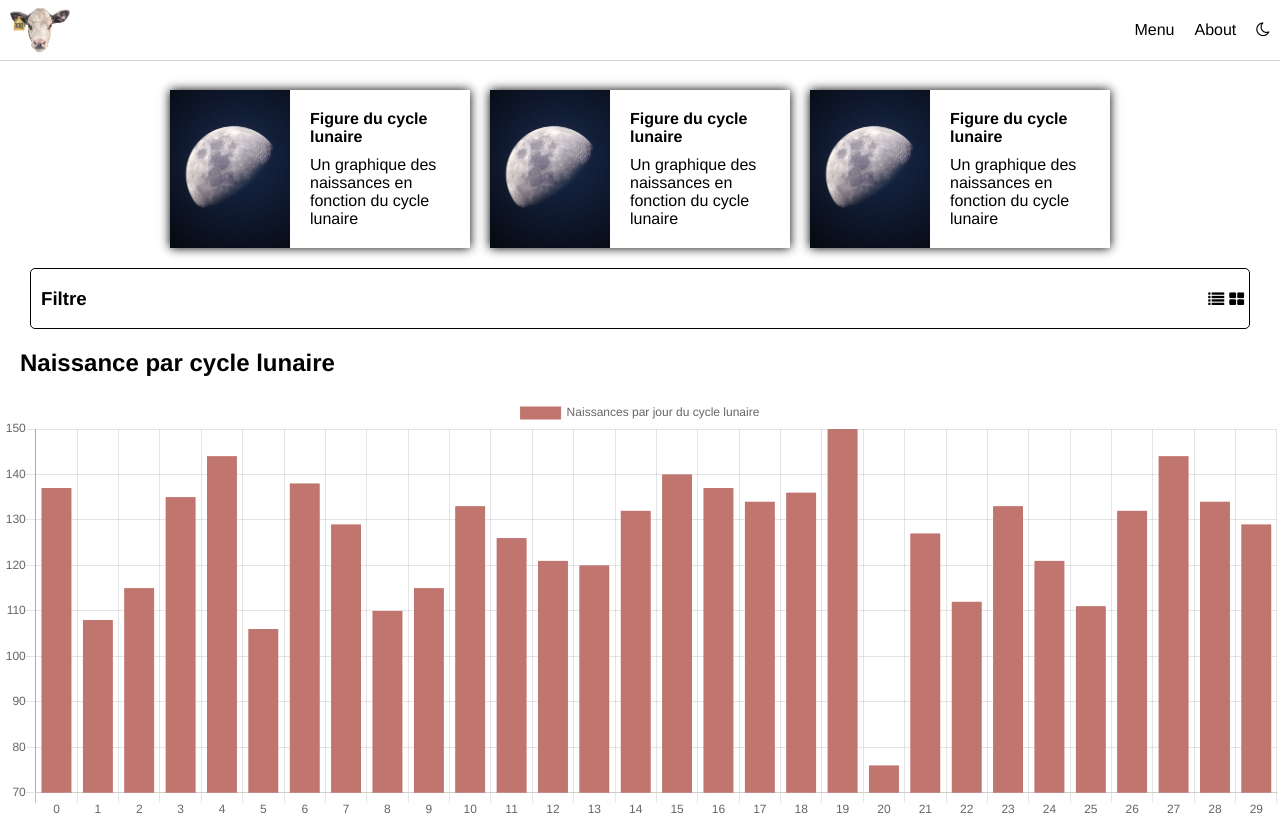
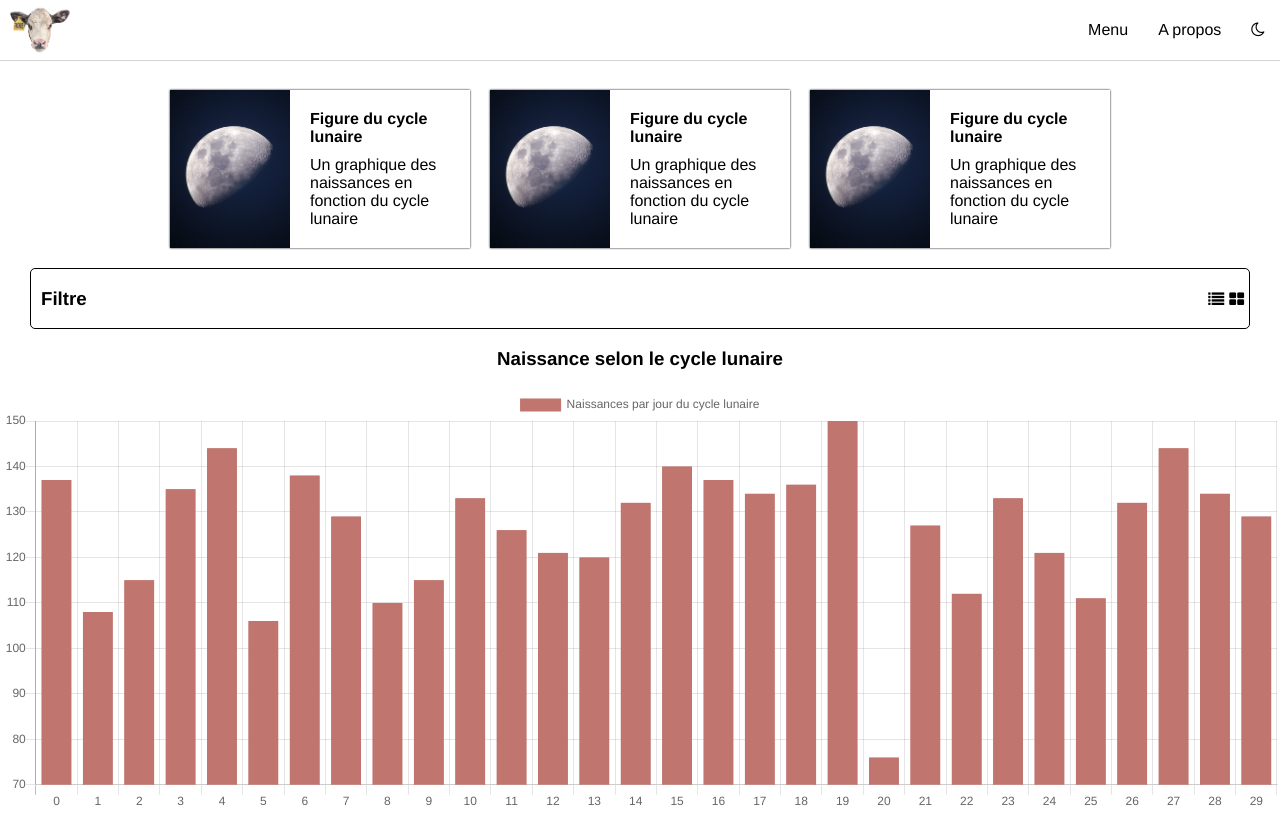
Before and after one commit to AlexandreDewilde/LINFO1002-P2-1B_4, a Flask app: page / in a window 1280 px wide. Shown: the top 814 px of the page. Run offline with Flask 2, Linux system fonts and the light colour scheme; data comes from the database, SQL or seed files in the repository.

Commit message:
some small design updates

```diff
--- a/src/static/css/base.css
+++ b/src/static/css/base.css
@@ -47,8 +47,8 @@ h2 {
 
 
 .menu li {
-    padding-left: 10px;
-    padding-right: 10px;
+    padding-left: 15px;
+    padding-right: 15px;
 }
 
 
--- a/src/static/css/index.css
+++ b/src/static/css/index.css
@@ -18,12 +18,12 @@
     margin: 10px;
     min-width: 300px;
     width: 20vw;
-    box-shadow: 0 0 10px;
+    box-shadow: 0 0 2px;
 }
 
 
 .card:hover {
-    box-shadow: 0 0 10px;
+    box-shadow: 0 0 5px;
 }
 
 
@@ -90,3 +90,7 @@
 .chart {
     width: var(--chart-width);
 }
+
+.chart-title {
+    text-align: center;
+}
--- a/src/templates/about.html
+++ b/src/templates/about.html
@@ -9,5 +9,11 @@
 </head>
 <body>
     {% include "header.html" %}
+    <div>
+        <h2>A propos</h2>
+        <p>
+           Bienvenue sur ce site ! Celui ci est un site des Statistiques suyr les vaches de la ferme des trois chene.
+        </p>
+    </div>
 </body>
 <script src="/static/js/base.js"></script>
--- a/src/templates/header.html
+++ b/src/templates/header.html
@@ -8,7 +8,7 @@
                 <a href="/">Menu</a>
             </li>
             <li>
-                <a href="/about">About</a>
+                <a href="/about">A propos</a>
             </li>
             <li>
                 <i class="fa fa-moon-o" id="theme-icon" onclick="toggleTheme()"></i>
--- a/src/templates/index.html
+++ b/src/templates/index.html
@@ -53,7 +53,7 @@
 
     <section class="charts-container">
         <section id="birth-moon-section" class="chart">
-            <h2>Naissance par cycle lunaire</h2>
+            <h3 class="chart-title">Naissance selon le cycle lunaire</h3>
             <div class="chart-container chart-container-list">
                 <canvas id="birth-chart-moon-cycle" with="100%" height="100%"></canvas>
             </div>
```
